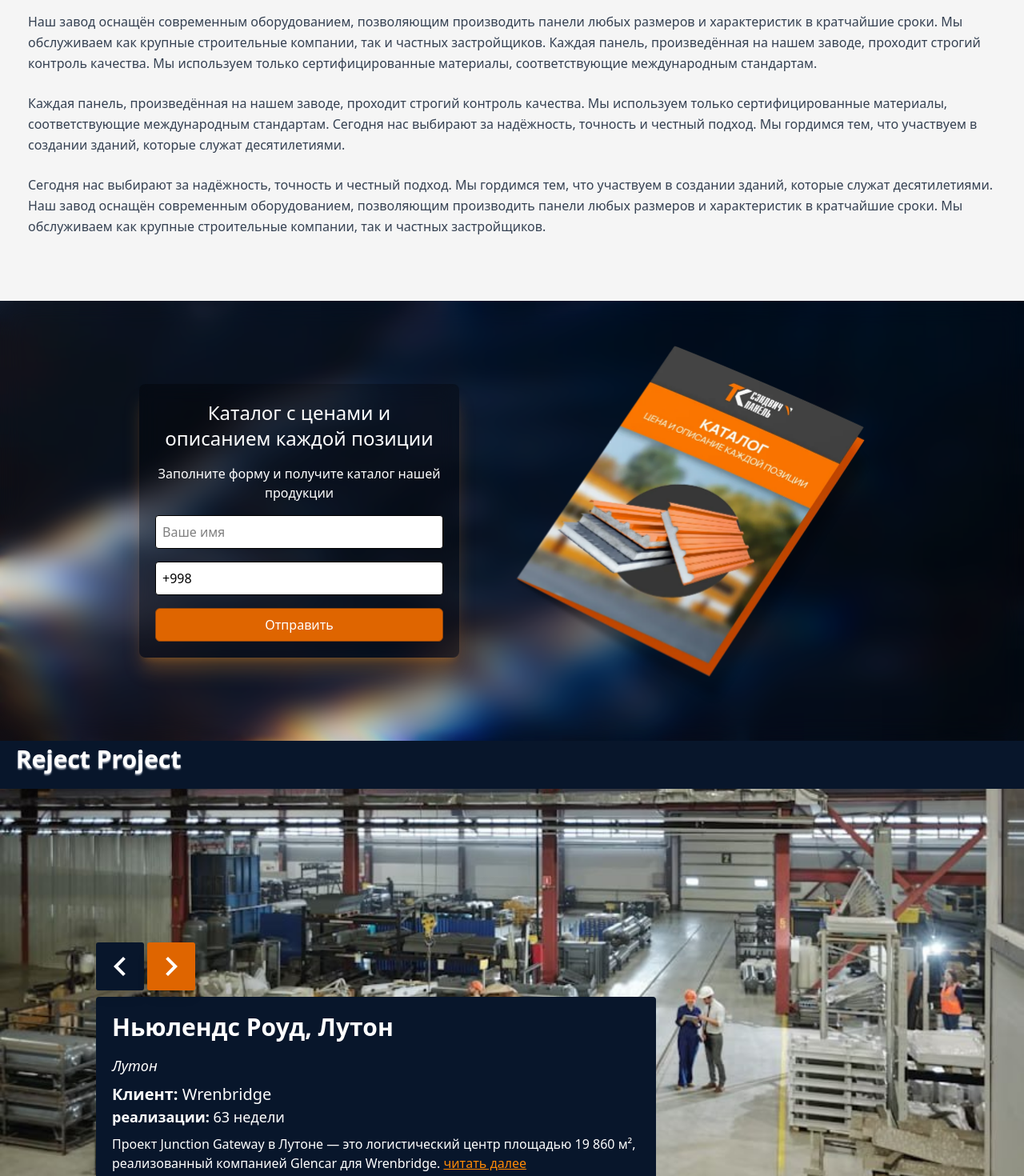
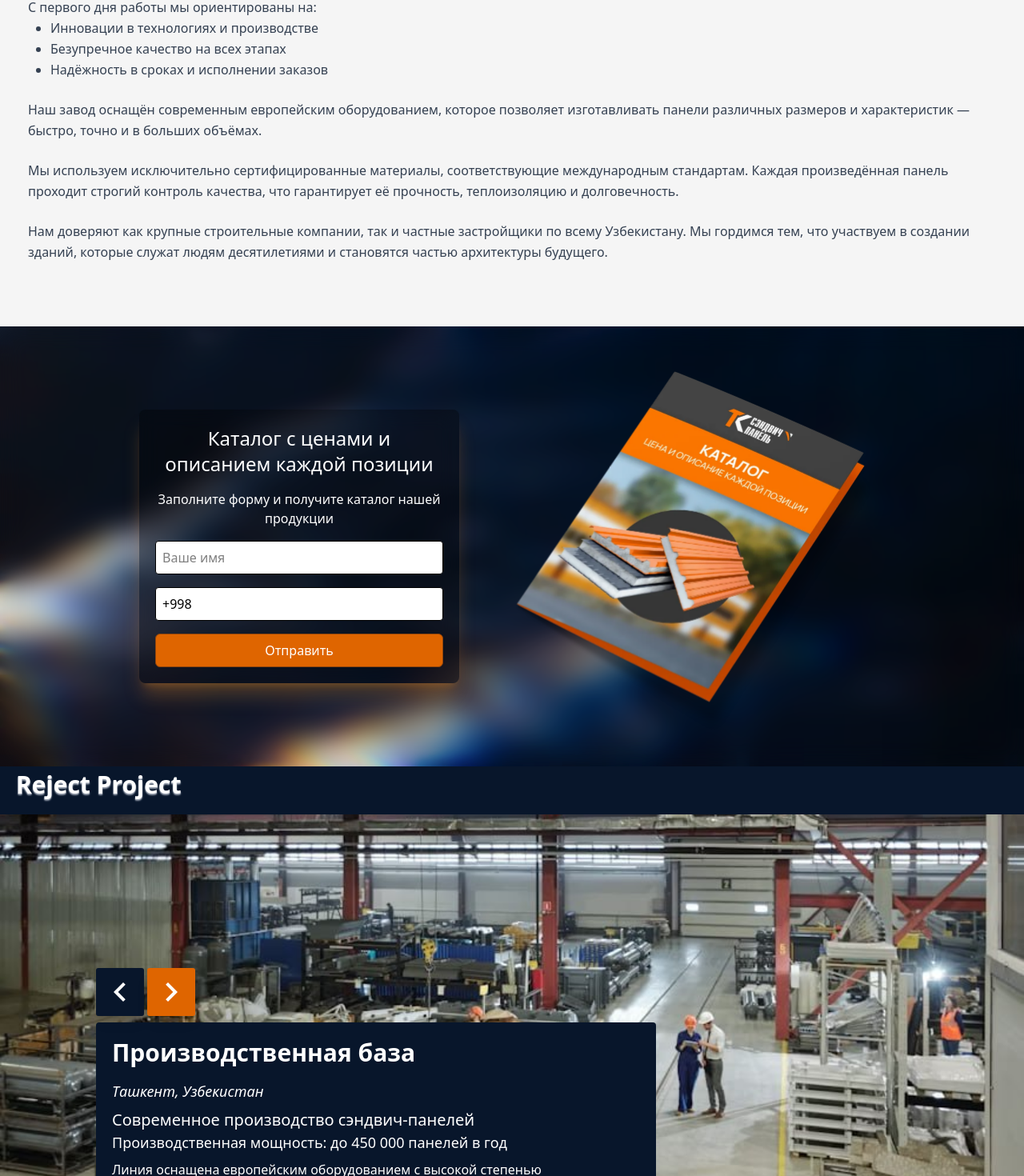
Before and after one commit to 932525862/panelza, a React (Vite) app: page / in a window 1280 px wide. Shown: the part 2416-3886 px from the top of the page at 80% size. Built offline with nearby package versions, Linux system fonts and the light colour scheme.

Commit message:
change ourstoy page's informations

```diff
--- a/src/pages/ourStory/index.jsx
+++ b/src/pages/ourStory/index.jsx
@@ -7,45 +7,31 @@ const OurStory = () => {
         {/* Text Section */}
         <div>
           <h1 className="text-5xl font-medium text-[#111] mb-2">
-            Наша история. Уникальный путь.
+            Наша история — Уникальный путь развития в Узбекистане
           </h1>
           <hr className="max-w-[90px] border-[1.5px] mb-4 rounded-2xl border-[#df6500]" />
           <h2 className="text-3xl text-[#df6500] font-medium ">
-            Идём своим путём с 2016 года
+           С 2016 года "Panelza" — надёжный производитель сэндвич-панелей для современного строительства по всему Узбекистану.
           </h2>
           <p className="text-md text-[#08162bce] leading-relaxed mt-6">
-            Мы — не просто завод по производству строительных панелей, мы —
-            основа современного строительства. С самого начала нашей
-            деятельности в 2016 году мы стремились к инновациям, качеству и
-            надёжности. Каждая панель, произведённая на нашем заводе, проходит
-            строгий контроль качества. Мы используем только сертифицированные
-            материалы, соответствующие международным стандартам.
+            С первого дня работы мы ориентированы на:
+          </p>
+          <ul className="list-disc pl-7 text-md text-[#08162bce] leading-relaxed">
+            <li>Инновации в технологиях и производстве</li>
+            <li>Безупречное качество на всех этапах</li>
+            <li>Надёжность в сроках и исполнении заказов</li>
+          </ul>
+
+          <p className="text-md text-[#08162bce] leading-relaxed mt-6">
+           Наш завод оснащён современным европейским оборудованием, которое позволяет изготавливать панели различных размеров и характеристик — быстро, точно и в больших объёмах.
           </p>
 
           <p className="text-md text-[#08162bce] leading-relaxed mt-6">
-            Наш завод оснащён современным оборудованием, позволяющим производить
-            панели любых размеров и характеристик в кратчайшие сроки. Мы
-            обслуживаем как крупные строительные компании, так и частных
-            застройщиков. Каждая панель, произведённая на нашем заводе, проходит
-            строгий контроль качества. Мы используем только сертифицированные
-            материалы, соответствующие международным стандартам.
+            Мы используем исключительно сертифицированные материалы, соответствующие международным стандартам. Каждая произведённая панель проходит строгий контроль качества, что гарантирует её прочность, теплоизоляцию и долговечность.
           </p>
 
           <p className="text-md text-[#08162bce] leading-relaxed mt-6">
-            Каждая панель, произведённая на нашем заводе, проходит строгий
-            контроль качества. Мы используем только сертифицированные материалы,
-            соответствующие международным стандартам. Сегодня нас выбирают за
-            надёжность, точность и честный подход. Мы гордимся тем, что
-            участвуем в создании зданий, которые служат десятилетиями.
-          </p>
-
-          <p className="text-md text-[#08162bce] leading-relaxed mt-6">
-            Сегодня нас выбирают за надёжность, точность и честный подход. Мы
-            гордимся тем, что участвуем в создании зданий, которые служат
-            десятилетиями. Наш завод оснащён современным оборудованием,
-            позволяющим производить панели любых размеров и характеристик в
-            кратчайшие сроки. Мы обслуживаем как крупные строительные компании,
-            так и частных застройщиков.
+            Нам доверяют как крупные строительные компании, так и частные застройщики по всему Узбекистану. Мы гордимся тем, что участвуем в создании зданий, которые служат людям десятилетиями и становятся частью архитектуры будущего.
           </p>
         </div>
       </div>
--- a/src/pages/projects/index.jsx
+++ b/src/pages/projects/index.jsx
@@ -16,43 +16,33 @@ import {
 
 const projectData = [
   {
-    title: "Ньюлендс Роуд, Лутон",
-    location: "Лутон",
-    client: "Wrenbridge",
-    duration: "63 недели",
+    title: "Производственная база",
+    location: "Ташкент, Узбекистан",
+    client: "Современное производство сэндвич-панелей",
+    duration: "Производственная мощность: до 450 000 панелей в год",
     description:
-      "Проект Junction Gateway в Лутоне — это логистический центр площадью 19 860 м², реализованный компанией Glencar для Wrenbridge.",
+      "Линия оснащена европейским оборудованием с высокой степенью автоматизации. Предприятие ориентировано на крупные строительные проекты по всей стране.",
     image: project1,
     link: "#",
   },
   {
-    title: "Промышленный парк Темзы",
-    location: "Лондон",
-    client: "Группа XYZ",
-    duration: "45 недель",
+    title: "Технологии и материалы",
+    location: " Ташкент, Узбекистан",
+    client: "",
+    duration: "",
     description:
-      "Один из крупнейших проектов реконструкции промышленных зон в Великобритании, превращённый в центр логистики и производства.",
+      "Мы применяем утеплители последнего поколения: минеральную вату, ППУ и пенополистирол. Производственный процесс автоматизирован на всех этапах — от резки до упаковки. Это позволяет добиться высокой точности и энергоэффективности продукции.",
     image: project2,
     link: "#",
   },
   {
-    title: "МегаХаб Вест",
-    location: "Манчестер",
-    client: "BuildCorp",
-    duration: "55 недель",
+    title: "Логистика и доставка",
+    location: "Ташкент, Узбекистан",
+    client: "",
+    duration: "",
     description:
-      "Стратегически расположенный логистический центр с высокой энергоэффективностью и современной архитектурой.",
+      "Доставка осуществляется по всей территории Узбекистана. Наш логистический отдел помогает с расчётом сроков и оптимальных маршрутов. Также возможны экспортные поставки в страны региона (Казахстан, Кыргызстан и др.).",
     image: project3,
-    link: "#",
-  },
-  {
-    title: "ЭкоЛогистик Парк",
-    location: "Бирмингем",
-    client: "EcoGroup",
-    duration: "40 недель",
-    description:
-      "Экологически чистый логистический объект, построенный с использованием устойчивых строительных технологий.",
-    image: project4,
     link: "#",
   },
 ];
@@ -114,11 +104,11 @@ const RecentProjects = () => {
               >
                 <h3 className="text-3xl font-bold mb-4">{project.title}</h3>
                 <p className="text-lg italic">{project.location}</p>
-                <p className="text-xl mt-2">
-                  <strong>Клиент:</strong> {project.client}
+                <p className="text-xl mt-2 font-normal">
+                   {project.client}
                 </p>
-                <p className="text-lg">
-                  <strong>реализации:</strong> {project.duration}
+                <p className="text-lg font-normal">
+                  {project.duration}
                 </p>
                 <p className="text-md mt-2">
                   {project.description}{" "}
```
